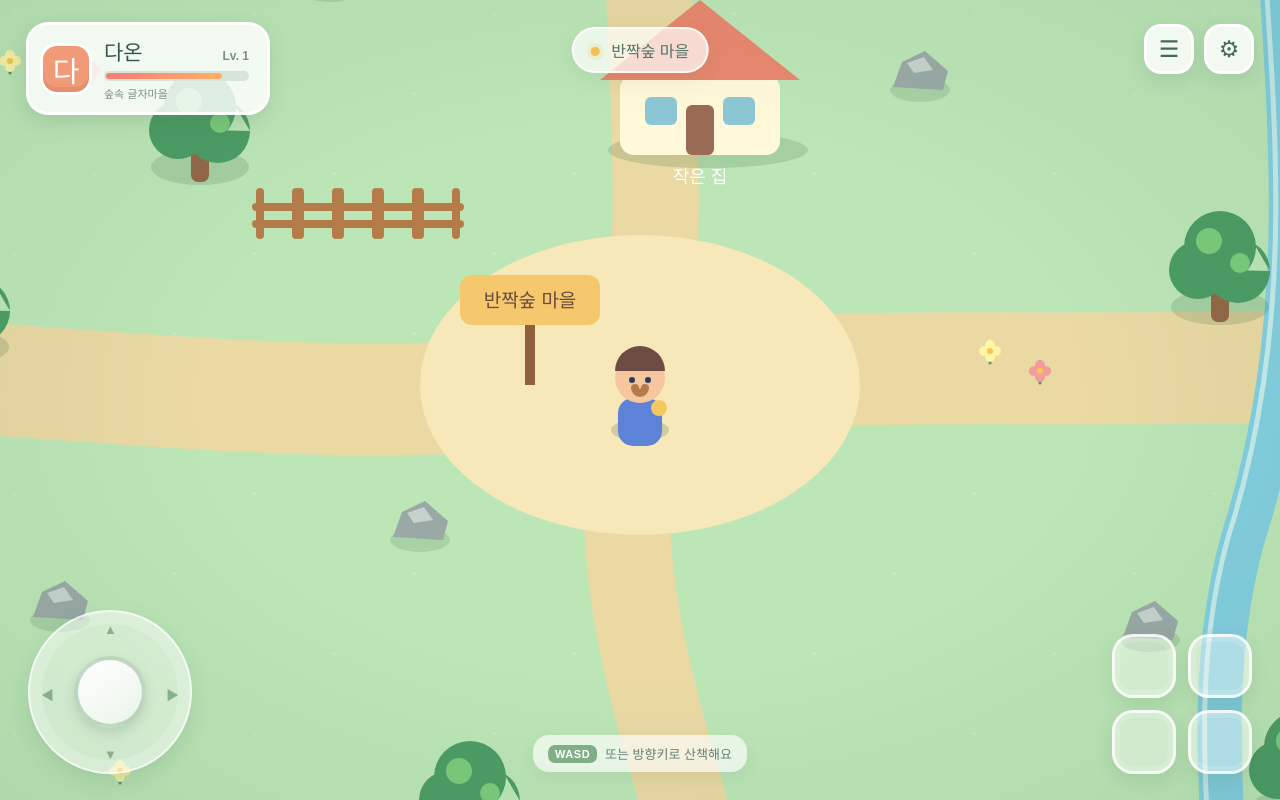
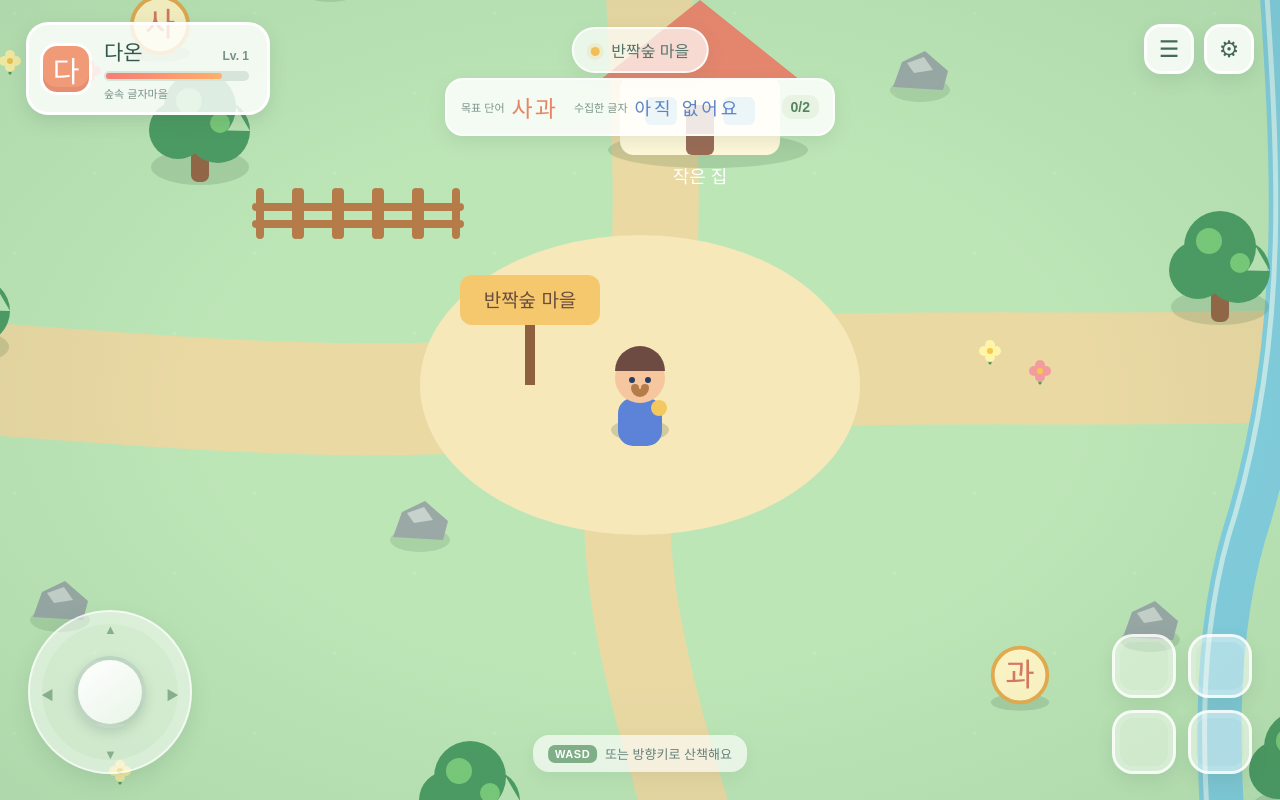
Before and after one commit to t36951-glitch/-, a website built with Vite: page index.html in a window 1280 px wide. Built offline with nearby package versions, Linux system fonts and the light colour scheme.

Commit message:
feat: add stage two Korean letter collection

```diff
--- a/index.html
+++ b/index.html
@@ -23,7 +23,13 @@
         <button class="round-ui" aria-label="설정">⚙</button>
       </section>
       <div class="location-pill"><span class="dot"></span> 반짝숲 마을</div>
+      <section class="word-progress" aria-label="글자 수집 진행">
+        <div class="word-goal"><span>목표 단어</span><strong>사과</strong></div>
+        <div class="word-collected"><span>수집한 글자</span><strong id="collected-letters">아직 없어요</strong></div>
+        <div class="word-count"><span id="letter-count">0/2</span></div>
+      </section>
       <div id="door-notice" class="door-notice" role="status" aria-live="polite">집 안으로 들어가는 기능은 다음 단계에서 추가됩니다.</div>
+      <div id="letter-notice" class="letter-notice" role="status" aria-live="polite"></div>
       <section class="controls" aria-label="이동 조작">
         <div class="joystick" id="joystick" aria-label="가상 방향 패드">
           <div class="joy-ring"><div class="joy-stick"></div></div>
--- a/src/main.js
+++ b/src/main.js
@@ -11,6 +11,46 @@ const keys = new Set();
 const touchVector = { x: 0, y: 0 };
 let dpr = Math.min(window.devicePixelRatio || 1, 2);
 let lastTime = performance.now();
+
+const TARGET_WORD = ['사', '과'];
+const letterItems = [
+  { id: 'sa', character: '사', x: 720, y: 430, collected: false },
+  { id: 'gwa', character: '과', x: 1580, y: 1080, collected: false }
+];
+const collectedLetters = [];
+const pickupEffects = [];
+const collectedLettersEl = document.querySelector('#collected-letters');
+const letterCountEl = document.querySelector('#letter-count');
+const letterNotice = document.querySelector('#letter-notice');
+let letterNoticeTimer;
+
+function updateCollectionHud() {
+  collectedLettersEl.textContent = collectedLetters.length ? collectedLetters.join(' · ') : '아직 없어요';
+  letterCountEl.textContent = `${collectedLetters.length}/${TARGET_WORD.length}`;
+}
+
+function showLetterNotice(character) {
+  letterNotice.textContent = `${character} 글자를 찾았어요!`;
+  letterNotice.classList.add('is-visible');
+  window.clearTimeout(letterNoticeTimer);
+  letterNoticeTimer = window.setTimeout(() => letterNotice.classList.remove('is-visible'), 1800);
+}
+
+function collectNearbyLetter() {
+  const footY = player.y + player.footOffsetY;
+  const item = letterItems.find((candidate) => !candidate.collected && Math.hypot(player.x - candidate.x, footY - candidate.y) <= player.radius + 24);
+  if (!item) return;
+  item.collected = true;
+  collectedLetters.push(item.character);
+  pickupEffects.push({ x: item.x, y: item.y, character: item.character, life: 1 });
+  updateCollectionHud();
+  showLetterNotice(item.character);
+}
+
+function updatePickupEffects(delta) {
+  pickupEffects.forEach((effect) => { effect.life -= delta; });
+  while (pickupEffects.length && pickupEffects[0].life <= 0) pickupEffects.shift();
+}
 
 const trees = [
   [260, 210], [430, 310], [720, 175], [1040, 230], [1440, 180], [1780, 245], [2110, 185], [2280, 430],
@@ -158,6 +198,50 @@ function canMoveTo(x, y) {
   return !hitsNaturalObstacle && !hitsStaticObstacle && !isBlockedByRiver(x, y);
 }
 
+function drawLetterItem(item) {
+  const footY = player.y + player.footOffsetY;
+  const distance = Math.hypot(player.x - item.x, footY - item.y);
+  const isNear = distance < 125;
+  const pulse = 1 + Math.sin(performance.now() / 240 + item.x) * 0.06;
+  ctx.save();
+  ctx.translate(item.x, item.y);
+  if (isNear) {
+    ctx.fillStyle = 'rgba(255, 223, 103, .25)';
+    ctx.beginPath(); ctx.arc(0, 0, 43 + Math.sin(performance.now() / 180) * 5, 0, Math.PI * 2); ctx.fill();
+  }
+  ctx.scale(pulse, pulse);
+  ctx.fillStyle = 'rgba(61, 98, 73, .18)';
+  ctx.beginPath(); ctx.ellipse(0, 29, 31, 9, 0, 0, Math.PI * 2); ctx.fill();
+  ctx.fillStyle = '#fff7c7';
+  ctx.strokeStyle = '#e6ac4f';
+  ctx.lineWidth = 4;
+  ctx.beginPath(); ctx.arc(0, 0, 29, 0, Math.PI * 2); ctx.fill(); ctx.stroke();
+  ctx.fillStyle = '#d9795f';
+  ctx.font = 'bold 34px Jua, "Apple SD Gothic Neo", sans-serif';
+  ctx.textAlign = 'center'; ctx.textBaseline = 'middle';
+  ctx.fillText(item.character, 0, 2);
+  ctx.restore();
+}
+
+function drawPickupEffects() {
+  pickupEffects.forEach((effect) => {
+    const progress = 1 - effect.life;
+    ctx.save();
+    ctx.globalAlpha = Math.max(0, effect.life);
+    ctx.fillStyle = '#fff4a5';
+    ctx.font = 'bold 25px Jua, "Apple SD Gothic Neo", sans-serif';
+    ctx.textAlign = 'center';
+    ctx.fillText(`+ ${effect.character}`, effect.x, effect.y - 35 - progress * 38);
+    for (let i = 0; i < 4; i += 1) {
+      const angle = i * Math.PI / 2 + progress;
+      ctx.beginPath();
+      ctx.arc(effect.x + Math.cos(angle) * (20 + progress * 22), effect.y - 8 - progress * 28 + Math.sin(angle) * (12 + progress * 12), 3, 0, Math.PI * 2);
+      ctx.fill();
+    }
+    ctx.restore();
+  });
+}
+
 function drawCollisionDebug() {
   if (!DEBUG_COLLISIONS) return;
   ctx.save();
@@ -205,6 +289,8 @@ function update(delta) {
     if (Math.abs(dir.x) > Math.abs(dir.y)) player.facing = dir.x > 0 ? 'right' : 'left';
     else player.facing = dir.y > 0 ? 'down' : 'up';
   } else player.bob *= 0.85;
+  collectNearbyLetter();
+  updatePickupEffects(delta);
   updateDoorNotice();
   const viewW = shell.clientWidth; const viewH = shell.clientHeight;
   camera.x += (player.x - viewW / 2 - camera.x) * Math.min(1, delta * 7);
@@ -236,6 +322,8 @@ function drawWorld() {
   flowers.forEach(([x, y], i) => drawFlower(x, y, i % 2 ? '#fff4a8' : '#f39c9e'));
   fences.forEach(([x, y]) => drawFence(x, y));
   trees.forEach(([x, y]) => drawTree(x, y)); rocks.forEach(([x, y]) => drawRock(x, y));
+  letterItems.filter((item) => !item.collected).forEach(drawLetterItem);
+  drawPickupEffects();
   drawPlayer();
   drawCollisionDebug();
   ctx.restore();
--- a/src/style.css
+++ b/src/style.css
@@ -21,6 +21,17 @@ button { font: inherit; border: 0; cursor: pointer; -webkit-tap-highlight-color:
 .round-ui:hover { transform: translateY(-2px); background:#fff; }
 .location-pill { position:absolute; z-index:4; top:27px; left:50%; transform:translateX(-50%); padding: 9px 17px; border:2px solid rgba(255,255,255,.8); border-radius:30px; color:#54746a; background:rgba(255,255,255,.7); font-family:Jua, sans-serif; font-size:16px; box-shadow:0 6px 18px rgba(75,112,89,.1); }
 .dot { display:inline-block; width:9px; height:9px; margin-right:7px; border-radius:50%; vertical-align:1px; background:#f1bf58; box-shadow: 0 0 0 4px rgba(241,191,88,.18); }
+.word-progress { position:absolute; z-index:4; top:78px; left:50%; transform:translateX(-50%); display:flex; align-items:center; gap:16px; min-width:390px; padding:10px 14px; border:2px solid rgba(255,255,255,.82); border-radius:18px; color:#527064; background:rgba(255,255,255,.84); box-shadow:0 7px 18px rgba(75,112,89,.13); }
+.word-progress > div { display:flex; align-items:center; gap:7px; white-space:nowrap; }
+.word-progress span { color:#7a9489; font-size:11px; font-weight:800; }
+.word-progress strong { color:#365b4e; font-family:Jua, sans-serif; font-size:18px; font-weight:400; }
+.word-goal strong { color:#e78665; font-size:23px; letter-spacing:2px; }
+.word-collected { flex:1; }
+#collected-letters { color:#5a83c8; letter-spacing:3px; }
+.word-count { padding:4px 9px; border-radius:10px; background:#e8f3e4; }
+.word-count span { color:#54845f; font-size:14px; font-weight:900; }
+.letter-notice { position:absolute; z-index:6; top:155px; left:50%; max-width:min(360px, calc(100% - 32px)); padding:10px 18px; transform:translate(-50%, -8px); border:2px solid rgba(255,255,255,.9); border-radius:16px; color:#66503f; background:rgba(255,249,205,.95); box-shadow:0 7px 18px rgba(75,112,89,.15); font-family:Jua, sans-serif; font-size:18px; text-align:center; opacity:0; pointer-events:none; transition:opacity .18s ease, transform .18s ease; }
+.letter-notice.is-visible { opacity:1; transform:translate(-50%, 0); }
 .door-notice { position:absolute; z-index:5; top:82px; left:50%; max-width:min(460px, calc(100% - 32px)); padding:10px 17px; transform:translate(-50%, -8px); border:2px solid rgba(255,255,255,.9); border-radius:16px; color:#5d6d61; background:rgba(255,255,255,.9); box-shadow:0 7px 18px rgba(75,112,89,.16); font-size:14px; font-weight:800; text-align:center; opacity:0; pointer-events:none; transition:opacity .18s ease, transform .18s ease; }
 .door-notice.is-visible { opacity:1; transform:translate(-50%, 0); }
 .controls { position:absolute; z-index:4; left: 28px; right: 28px; bottom: 26px; display:flex; justify-content:space-between; align-items:flex-end; pointer-events:none; }
@@ -33,5 +44,5 @@ button { font: inherit; border: 0; cursor: pointer; -webkit-tap-highlight-color:
 .skill-slot:hover { transform: translateY(-3px); background:rgba(255,255,255,.64); }
 .help-toast { position:absolute; z-index:4; bottom: 28px; left:50%; transform:translateX(-50%); display:flex; align-items:center; gap:8px; padding: 9px 15px; color:#668179; border-radius:16px; background:rgba(255,255,255,.66); font-size:13px; font-weight:800; box-shadow:0 6px 16px rgba(67,109,78,.09); }
 .key-hint { padding:3px 7px; border-radius:7px; color:#fff; background:#7fae87; font-size:11px; letter-spacing:.5px; }
-@media (max-width: 620px) { .hud-top-left { top:12px; left:12px; padding:7px 12px 7px 7px; border-radius:17px; }.avatar{width:43px;height:43px;font-size:24px;border-radius:13px}.character-info{min-width:110px}.name-row strong{font-size:18px}.health-track{width:116px;height:8px}.hud-top-right{top:12px;right:12px;gap:7px}.round-ui{width:43px;height:43px;border-radius:14px;font-size:19px}.location-pill{top:14px;font-size:13px;padding:7px 11px}.controls{left:15px;right:15px;bottom:15px}.joystick{width:132px;height:132px}.joy-stick{width:60px;height:60px}.skill-tray{grid-template-columns:repeat(2,52px);gap:8px}.skill-slot{width:52px;height:52px;border-radius:17px}.help-toast{display:none} }
+@media (max-width: 620px) { .hud-top-left { top:12px; left:12px; padding:7px 12px 7px 7px; border-radius:17px; }.avatar{width:43px;height:43px;font-size:24px;border-radius:13px}.character-info{min-width:110px}.name-row strong{font-size:18px}.health-track{width:116px;height:8px}.hud-top-right{top:12px;right:12px;gap:7px}.round-ui{width:43px;height:43px;border-radius:14px;font-size:19px}.location-pill{top:14px;font-size:13px;padding:7px 11px}.word-progress{top:55px;min-width:0;width:calc(100% - 24px);gap:8px;padding:7px 9px;border-radius:14px}.word-progress span{font-size:9px}.word-progress strong{font-size:15px}.word-goal strong{font-size:19px}.word-count{padding:3px 7px}.word-count span{font-size:12px}.letter-notice{top:135px;font-size:16px}.controls{left:15px;right:15px;bottom:15px}.joystick{width:132px;height:132px}.joy-stick{width:60px;height:60px}.skill-tray{grid-template-columns:repeat(2,52px);gap:8px}.skill-slot{width:52px;height:52px;border-radius:17px}.help-toast{display:none} }
 @media (max-height: 540px) { .joystick{transform:scale(.76); transform-origin:bottom left}.skill-tray{transform:scale(.76); transform-origin:bottom right}.controls{bottom:8px}.hud-top-left{top:8px}.hud-top-right{top:8px}.location-pill{top:9px} }
```
